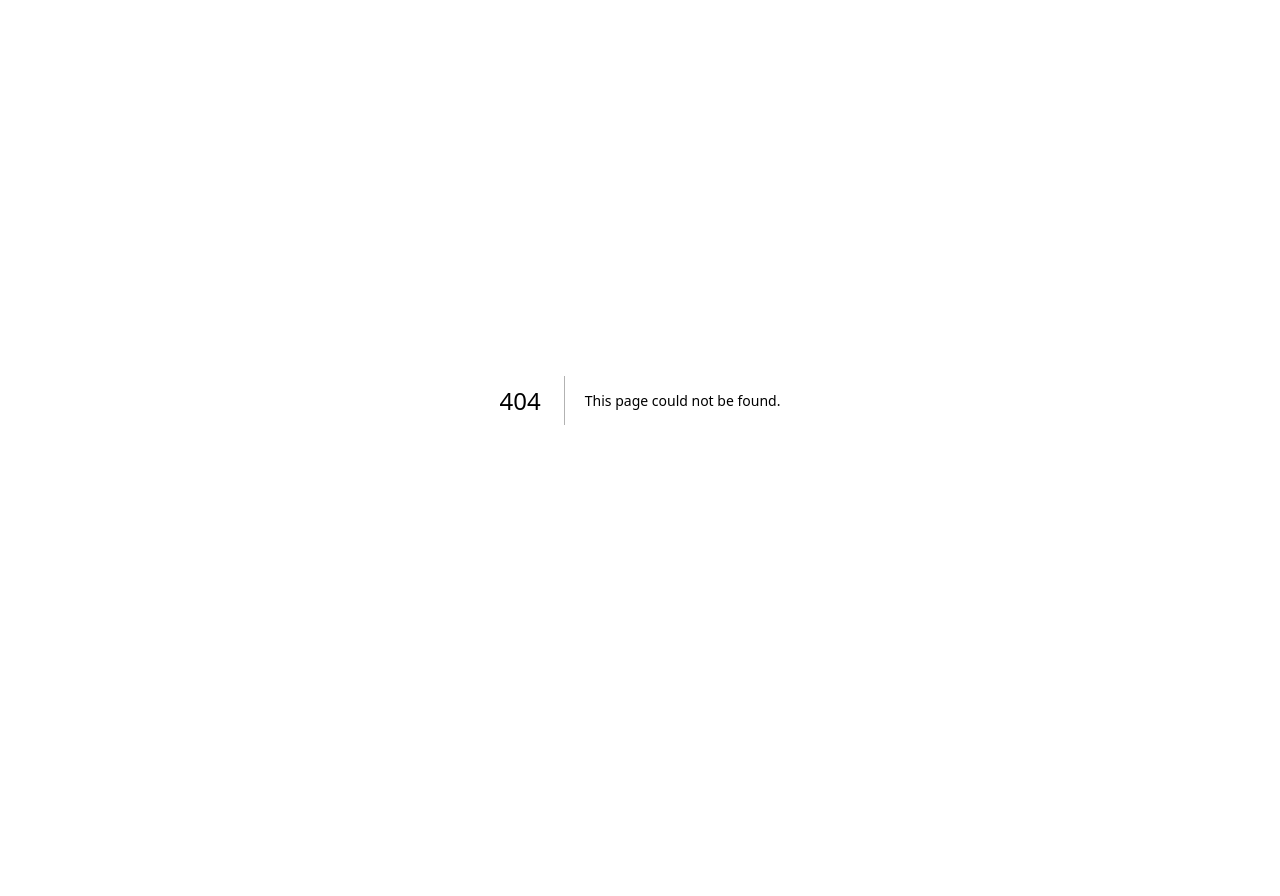
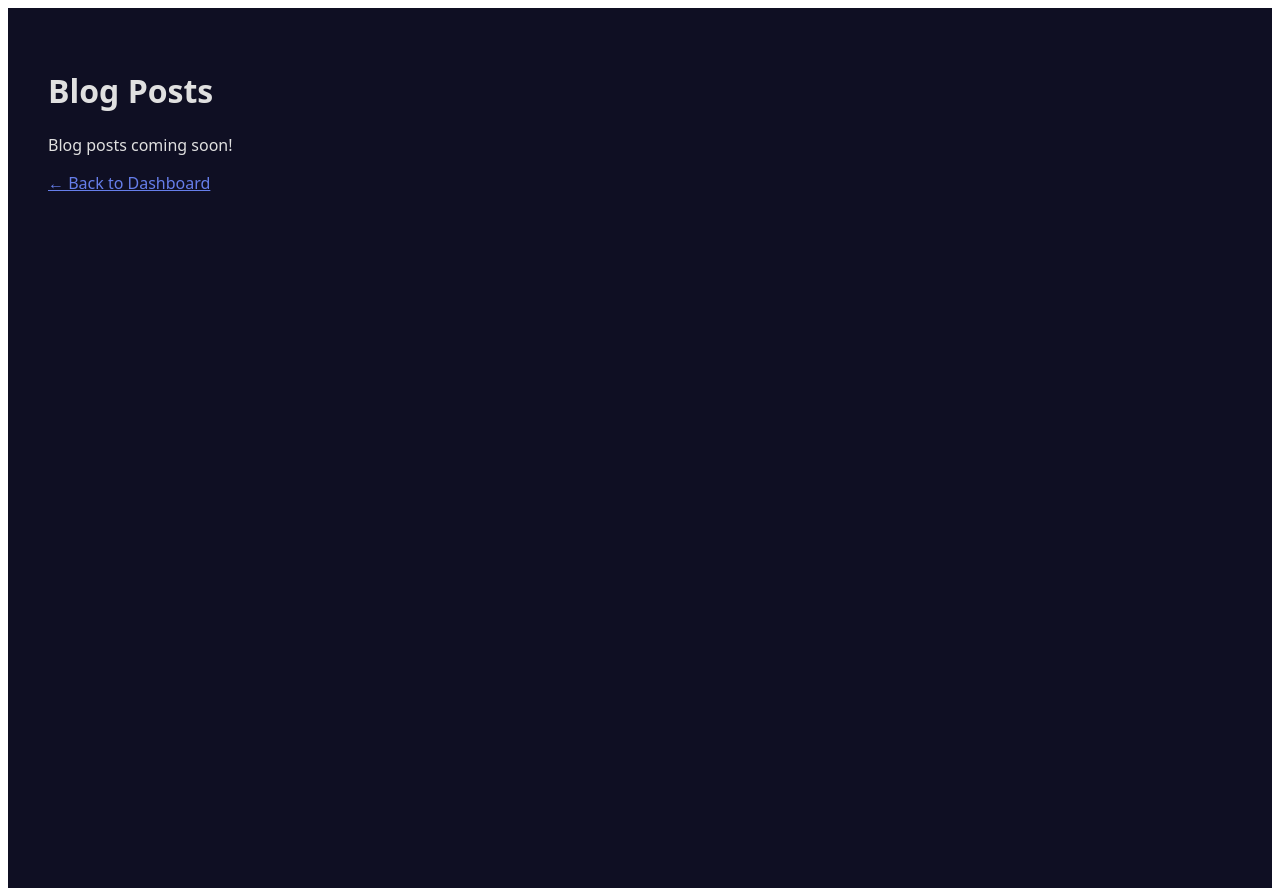
Before and after one commit to imegoodluck009-code/-affiliate-ai, a Next.js app: page /blog in a window 1280 px wide. Before the commit this address had no page. Before the commit the page ends 800 px from the top, so only its background shows below. Built offline with nearby package versions, Linux system fonts and the light colour scheme.

Commit message:
Fix dashboard links - add blog and products pages

```diff
--- /dev/null
+++ b/app/blog/layout.tsx
@@ -0,0 +1,3 @@
+export default function BlogLayout({ children }: { children: React.ReactNode }) {
+  return <>{children}</>
+}
--- /dev/null
+++ b/app/blog/page.tsx
@@ -0,0 +1,9 @@
+export default function BlogPage() {
+  return (
+    <div style={{ minHeight: '100vh', background: '#0f0f23', color: '#e0e0e0', fontFamily: 'system-ui, sans-serif', padding: '40px' }}>
+      <h1>Blog Posts</h1>
+      <p>Blog posts coming soon!</p>
+      <a href="/dashboard" style={{ color: '#667eea' }}>← Back to Dashboard</a>
+    </div>
+  )
+}
--- /dev/null
+++ b/app/products/layout.tsx
@@ -0,0 +1,3 @@
+export default function ProductsLayout({ children }: { children: React.ReactNode }) {
+  return <>{children}</>
+}
```
Also changed, not shown: app/products/page.tsx (added, +9 -0 lines).
